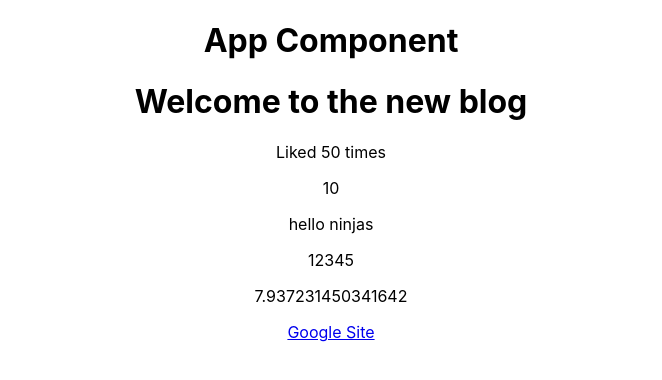
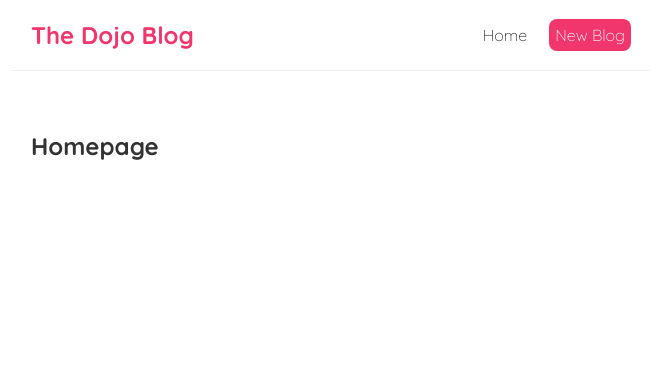
Before and after one commit to Doreen162/React-Tutorials, a React (Create React App) app in the folder hello-react/: page / in a window 1280 px wide. Shown: the top 380 px of the page, without its empty margins (309-971 px from the left). Built offline with nearby package versions, Linux system fonts and the light colour scheme.

Commit message:
Adding styling

```diff
--- a/hello-react/src/App.css
+++ /dev/null
@@ -1,38 +0,0 @@
-.App {
-  text-align: center;
-}
-
-.App-logo {
-  height: 40vmin;
-  pointer-events: none;
-}
-
-@media (prefers-reduced-motion: no-preference) {
-  .App-logo {
-    animation: App-logo-spin infinite 20s linear;
-  }
-}
-
-.App-header {
-  background-color: #282c34;
-  min-height: 100vh;
-  display: flex;
-  flex-direction: column;
-  align-items: center;
-  justify-content: center;
-  font-size: calc(10px + 2vmin);
-  color: white;
-}
-
-.App-link {
-  color: #61dafb;
-}
-
-@keyframes App-logo-spin {
-  from {
-    transform: rotate(0deg);
-  }
-  to {
-    transform: rotate(360deg);
-  }
-}
--- a/hello-react/src/App.js
+++ b/hello-react/src/App.js
@@ -1,28 +1,13 @@
-import './App.css';
+import Navbar from './Navbar';
+import Home from './Home';
 
 function App() {
-  const title = 'Welcome to the new blog';
-  const likes = 50;
-  const link = "http://www.google.com";
-
   return (
     <div className="App">
-      {/* Components */}
+      {/* other way <Navbar></Navbar> */}
+      <Navbar />
       <div className="content">
-         <h1>App Component</h1>
-         {/* Returns word in const title */}
-         <h1>{ title }</h1>
-         {/* Returns word in const likes & number 50 */}
-         <p>Liked { likes } times </p>
-
-         {/* returns whats in brackets */}
-         <p>{10}</p>
-         <p>{"hello ninjas"}</p>
-         <p> {[1,2,3,4,5]}</p>
-         <p>{ Math.random() * 10}</p>
-
-         {/* Returns word in const link */}
-         <a href={link}>Google Site</a>
+        <Home />
          </div>
     </div>
   );
--- /dev/null
+++ b/hello-react/src/Home.js
@@ -0,0 +1,9 @@
+const Home = () => {
+    return (
+        <div className="home">
+            <h2>Homepage</h2>
+        </div>
+     );
+}
+
+export default Home;
--- /dev/null
+++ b/hello-react/src/Navbar.js
@@ -0,0 +1,18 @@
+const Navbar = () => {
+    return (
+        <nav className="navbar">
+            <h1>The Dojo Blog</h1>
+            <div className="links">
+                <a href="/">Home</a>
+                {/* Styling in js */}
+                <a href="/create" style={{
+                    color:"white",
+                    backgroundColor: ' #f1356d',
+                    borderRadius: '8px',
+                }}>New Blog</a>
+            </div>
+        </nav>
+     );
+}
+
+export default Navbar;
--- a/hello-react/src/index.css
+++ b/hello-react/src/index.css
@@ -1,13 +1,35 @@
-body {
+@import url('https://fonts.googleapis.com/css2?family=Quicksand:wght@300;600;700&display=swap');
+
+/* base styles */
+* {
   margin: 0;
-  font-family: -apple-system, BlinkMacSystemFont, 'Segoe UI', 'Roboto', 'Oxygen',
-    'Ubuntu', 'Cantarell', 'Fira Sans', 'Droid Sans', 'Helvetica Neue',
-    sans-serif;
-  -webkit-font-smoothing: antialiased;
-  -moz-osx-font-smoothing: grayscale;
+  font-family: "Quicksand";
+  color: #333;
 }
-
-code {
-  font-family: source-code-pro, Menlo, Monaco, Consolas, 'Courier New',
-    monospace;
+.navbar {
+  padding: 20px;
+  display: flex;
+  align-items: center;
+  max-width: 600px;
+  margin: 0 auto;
+  border-bottom: 1px solid #f2f2f2;
 }
+.navbar h1 {
+  color: #f1356d;
+}
+.navbar .links {
+  margin-left: auto;
+}
+.navbar a {
+  margin-left: 16px;
+  text-decoration: none;
+  padding: 6px;
+}
+.navbar a:hover {
+  color: #f1356d;
+}
+.content {
+  max-width: 600px;
+  margin: 40px auto;
+  padding: 20px;
+}
```
